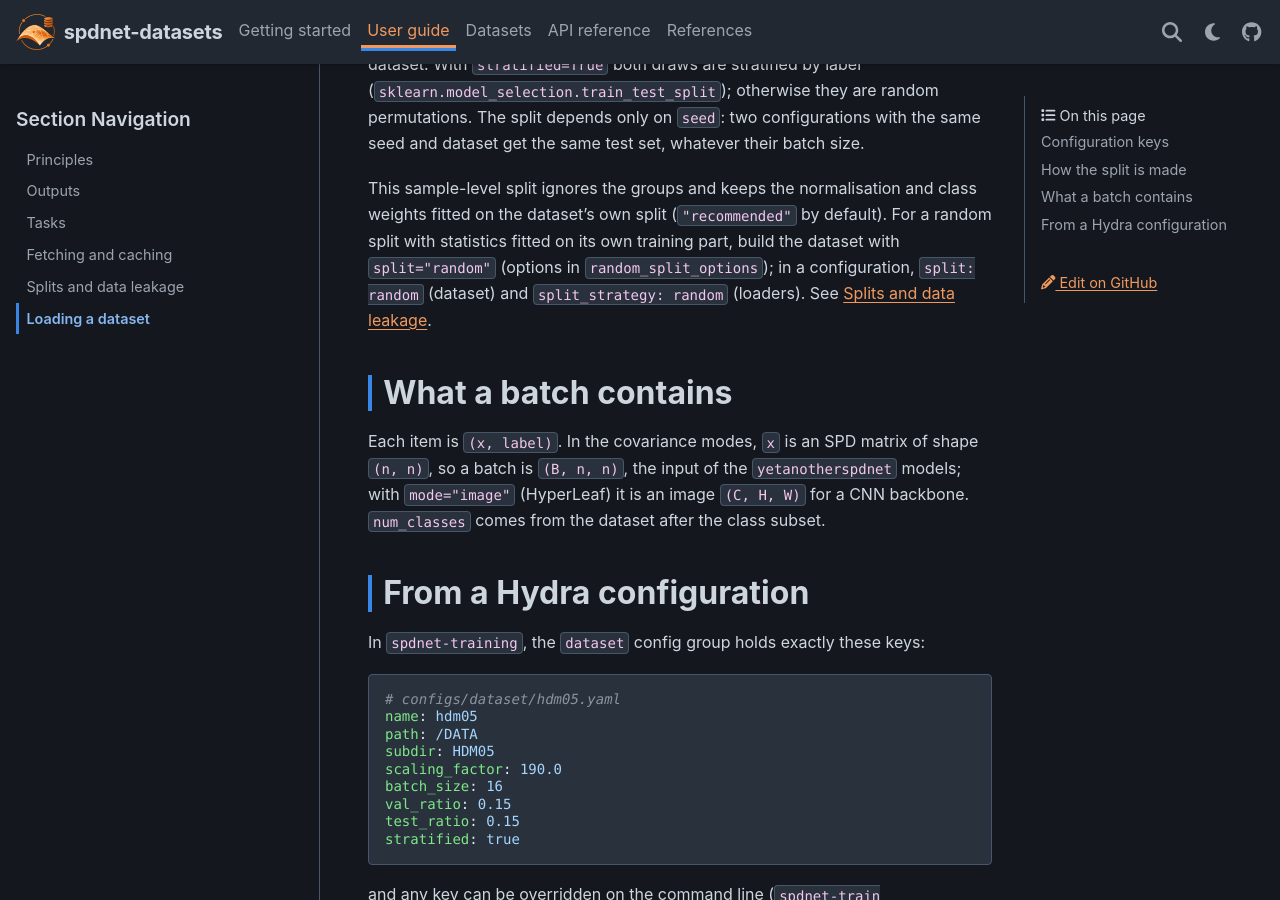
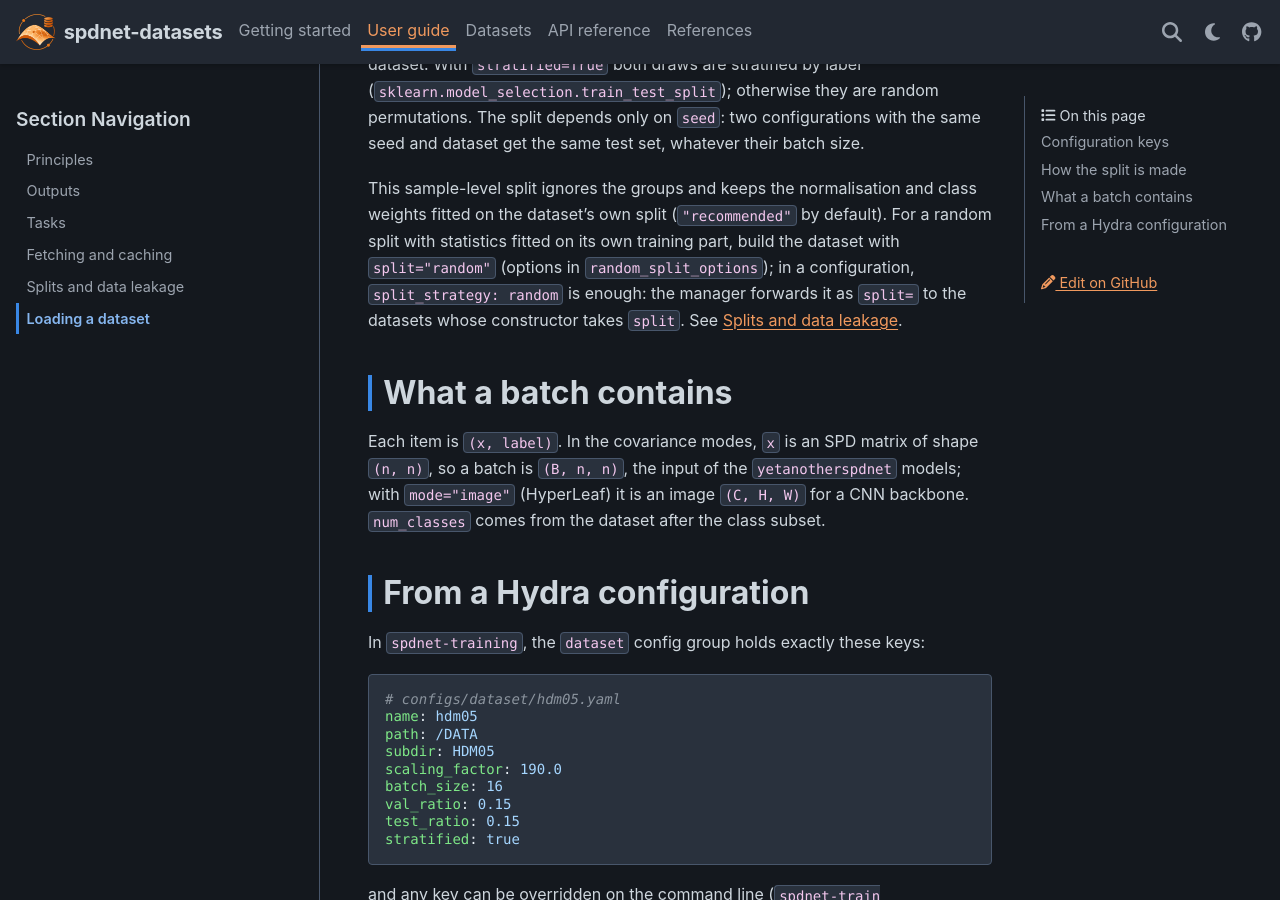
Before and after one commit to Yet-Another-Research-Organisation/spdnet-datasets, a Sphinx documentation site: the page built from doc/guide/loading.md, in a window 1280 px wide and 900 px high, scrolled down 1555 px. Built offline with Sphinx 7.4.7 and the PyData theme 0.15.4, drawn with Linux system fonts in a browser that asks for light colours; pages that are not in the unit, such as notebooks, are missing from menus.

Commit message:
docs(loading): split_strategy forwards the random split to the dataset

```diff
--- a/doc/guide/loading.md
+++ b/doc/guide/loading.md
@@ -40,8 +40,9 @@ their batch size.
 This sample-level split ignores the groups and keeps the normalisation and
 class weights fitted on the dataset's own split (`"recommended"` by default).
 For a random split with statistics fitted on its own training part, build the
-dataset with `split="random"` (options in `random_split_options`); in a configuration,
-`split: random` (dataset) and `split_strategy: random` (loaders). See {doc}`splits`.
+dataset with `split="random"` (options in `random_split_options`); in a
+configuration, `split_strategy: random` is enough: the manager forwards it as
+`split=` to the datasets whose constructor takes `split`. See {doc}`splits`.
 
 ## What a batch contains
 
```
